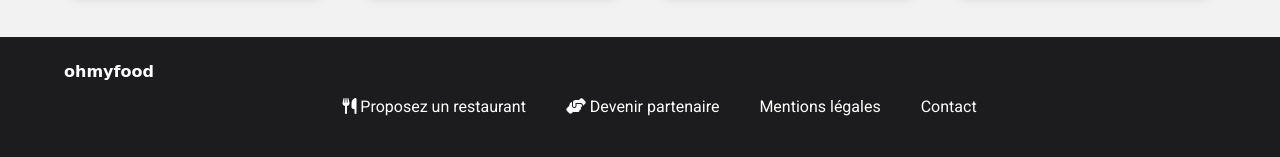
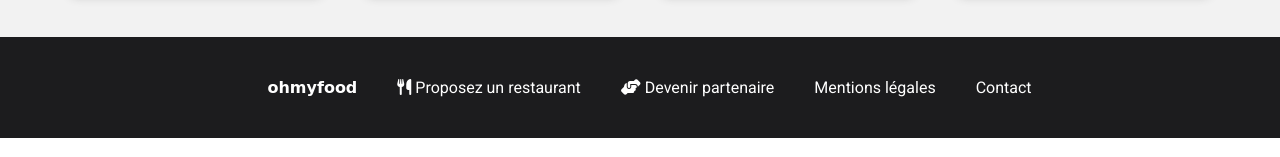
Before and after one commit to Poccardl/LoicPoccard_3_24112020, a website: page index.html in a window 1280 px wide. Shown: the part 945-1102 px from the top of the page. Drawn offline with Linux system fonts and the light colour scheme; a web font is replaced by a local one.

Commit message:
updated _footer.scss

```diff
--- a/sass/layout/_footer.scss
+++ b/sass/layout/_footer.scss
@@ -3,7 +3,12 @@ footer {
     color: white;
     background-color: $color-quinary;
     @include laptop {
+        display: flex;
+        justify-content: center;
         padding-left: 5%;
+        h4 {
+            padding: 16px 20px 0px 0px;
+        }
     }
     ul {
         @include laptop {
```
Also changed, not shown: main.css.
